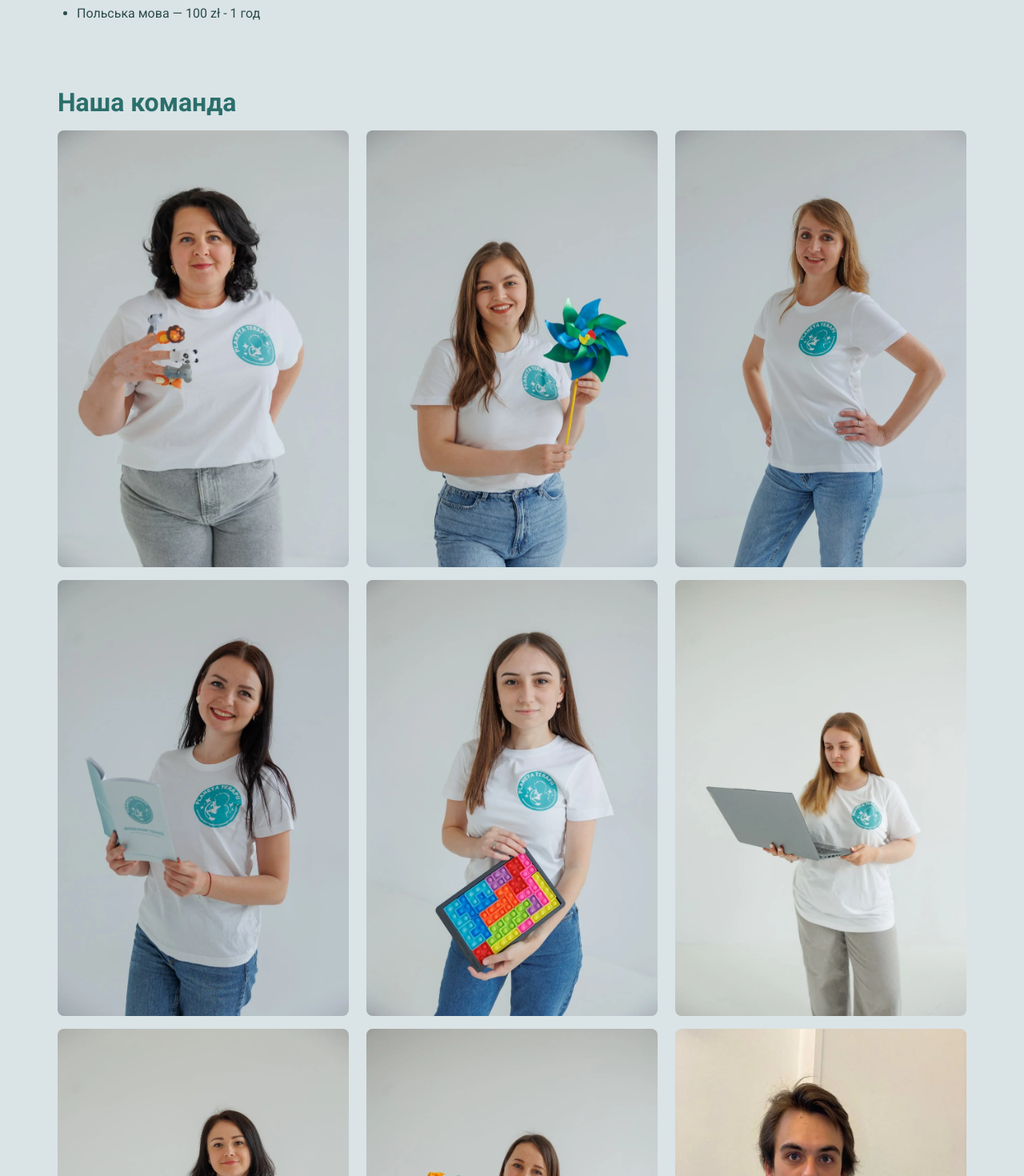
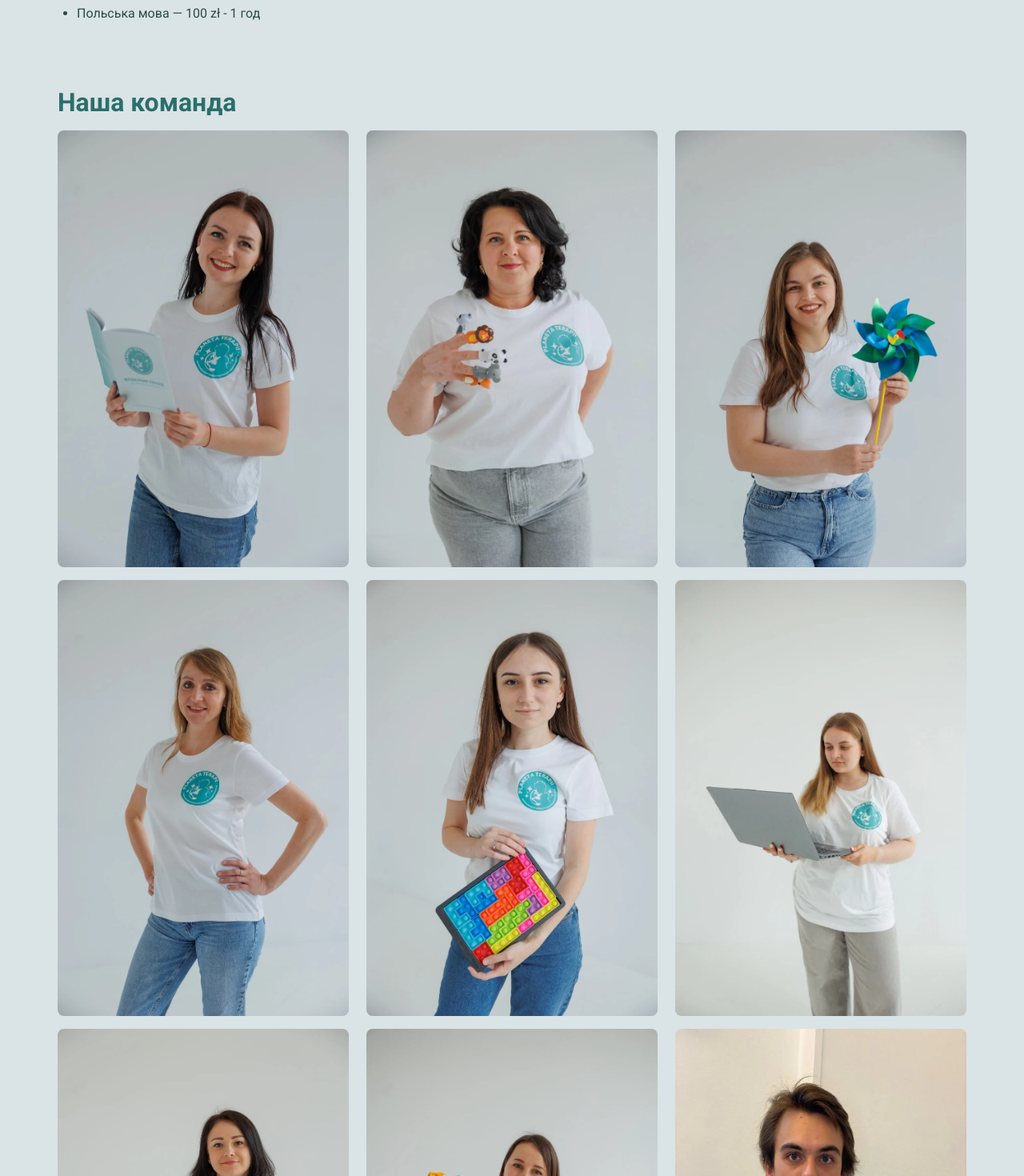
Before and after one commit to planetaTerapii/PlanetaTerapiiFront, a React (Create React App) app: page / in a window 1280 px wide. Shown: the part 2156-3626 px from the top of the page at 80% size. Built offline with nearby package versions, Linux system fonts and the light colour scheme.

Commit message:
Minor updates

```diff
--- a/src/App.js
+++ b/src/App.js
@@ -267,10 +267,10 @@ function App() {
         >
           <h2>Наша команда</h2>
           <div className="team-images">
+            <img src={teamImage4} alt="Team Member 4" />
             <img src={teamImage1} alt="Team Member 1" />
             <img src={teamImage2} alt="Team Member 2" />
             <img src={teamImage3} alt="Team Member 3" />
-            <img src={teamImage4} alt="Team Member 4" />
             <img src={teamImage6} alt="Team Member 6" />
             <img src={teamImage7} alt="Team Member 7" />
             <img src={teamImage8} alt="Team Member 8" />
```
